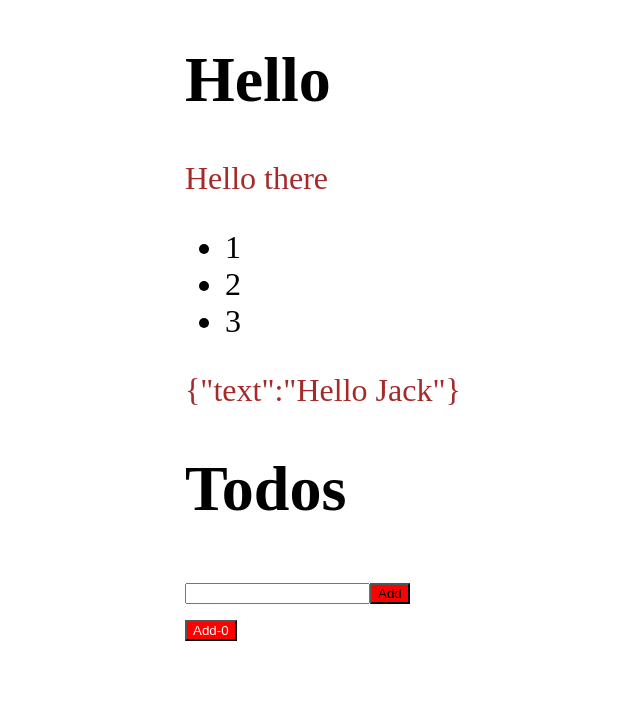
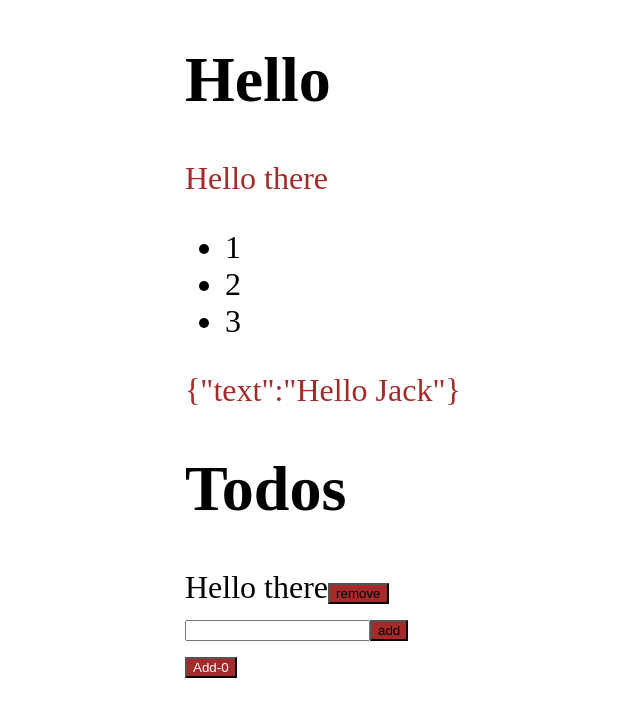
Before and after one commit to Vishal-Tx/typescript-practice, a React (Vite) app in the folder my-vue-app/: page / in a window 1280 px wide. Shown: the top 716 px of the page, without its empty margins (55-695 px from the left). Built offline with nearby package versions, Linux system fonts and the light colour scheme.

Commit message:
custom hook TS

```diff
--- a/my-vue-app/src/App.tsx
+++ b/my-vue-app/src/App.tsx
@@ -1,6 +1,8 @@
-import React, { Children, PropsWithChildren, useCallback, useEffect, useReducer, useRef, useState } from 'react'
+import React, { Children, PropsWithChildren, useCallback, useEffect, useRef, useState } from 'react'
 import "./App.css"
 import axios from 'axios'
+import Button from './components/Button'
+import { useTodos } from './useTodos'
 
 type heading={
   title:string
@@ -18,9 +20,9 @@ const Box:React.FC<PropsWithChildren>= ({children})=>{
   return <div style={{color:"brown"}}>{children}</div>
 }
 
-const Button:React.FC<React.DetailedHTMLProps<React.ButtonHTMLAttributes<HTMLButtonElement>, HTMLButtonElement>&{title?:string}>=({children,style, title, ...rest})=>(
-<button {...rest} style={{...style, backgroundColor:"red"}}>{title ?? children}</button>
-)
+// const Button:React.FC<React.DetailedHTMLProps<React.ButtonHTMLAttributes<HTMLButtonElement>, HTMLButtonElement>&{title?:string}>=({children,style, title, ...rest})=>(
+// <button {...rest} style={{...style, backgroundColor:"red"}}>{title ?? children}</button>
+// )
 
 const List:React.FC<{items:string[],onClick?:(item:string)=>void}>= ({items, onClick})=>(
   <ul>
@@ -41,12 +43,7 @@ interface Payload{
   text:string;
 }
 
-interface Todo{
-  id:number;
-  done:boolean;
-  text:string;
-}
-type ActionType = |{type:"ADD",text:string} | {type:"remove",id:number}
+
 
 
 
@@ -55,6 +52,8 @@ type ActionType = |{type:"ADD",text:string} | {type:"remove",id:number}
 
 
 const App = () => {
+
+  const {addTodo, removeTodo, todos} = useTodos([{id:0,text:"Hello there", done:false}])
   const [payload, setPayload] = useState<Payload | null>(null)
 
   useEffect(() => {
@@ -65,28 +64,18 @@ const App = () => {
     alert(item)
   },[])
 
-  const [todos, dispatch] = useReducer((state:Todo[],action:ActionType)=>{
-switch(action.type){
-  case "ADD": return[...state,{
-    id:state.length,
-    text:action.text,
-    done:false
-  }]
-  case "remove":return state.filter(({id})=>id!==action.id)
-  default: throw new Error("Invalid action type")
-}
-  },[])
+
 
 
   const newTodoRef = useRef<HTMLInputElement>(null);
 
   const onaddTodo = useCallback(()=>{
     if(newTodoRef.current){
-    dispatch({type:"ADD", text:newTodoRef.current.value})
+      addTodo(newTodoRef.current.value)
     newTodoRef.current.value = "";}
     else return
 
-  },[])
+  },[addTodo])
 
 
   const [value, setvalue] = useValue(0)
@@ -100,12 +89,12 @@ switch(action.type){
     {todos.map(todo=>(
       <div key = {todo.id}>
         {todo.text}
-        <Button onClick={()=>dispatch({type:"remove", id:todo.id})}>remove</Button>
+        <Button onClick={()=>removeTodo(todo.id)} title={"remove"}/>
       </div>
     ))}
     <div>
     <input  type="text" ref={newTodoRef}/>
-    <Button onClick={onaddTodo}>Add</Button>
+    <Button onClick={onaddTodo} title={"add"} />
     </div>
     <IncrementFunc value={value} setvalue={setvalue}/>
     </div>
--- /dev/null
+++ b/my-vue-app/src/components/Button.tsx
@@ -0,0 +1,9 @@
+import React from 'react'
+
+const Button:React.FC<React.DetailedHTMLProps<React.ButtonHTMLAttributes<HTMLButtonElement>, HTMLButtonElement>&{title?:string}> = ({children, title, style, ...rest}) => {
+  return (
+    <button {...rest} style={{...style, backgroundColor:"brown"}}>{title ?? children}</button>
+  )
+}
+
+export default Button
--- /dev/null
+++ b/my-vue-app/src/useTodos.tsx
@@ -0,0 +1,32 @@
+import { useCallback, useReducer } from "react"
+
+interface Todo{
+    id:number;
+    done:boolean;
+    text:string;
+  }
+  type ActionType = |{type:"ADD",text:string} | {type:"remove",id:number}
+
+export const useTodos=(initialTodos:Todo[]):{todos:Todo[],addTodo:(text:string)=>void, removeTodo:(id:number)=>void}=>{
+    const [todos, dispatch] = useReducer((state:Todo[],action:ActionType)=>{
+        switch(action.type){
+          case "ADD": return[...state,{
+            id:state.length,
+            text:action.text,
+            done:false
+          }]
+          case "remove":return state.filter(({id})=>id!==action.id)
+          default: throw new Error("Invalid action type")
+        }
+          },initialTodos)
+
+        const addTodo = useCallback((text:string)=>{
+            dispatch({type:"ADD", text})},[])
+
+        const removeTodo = useCallback((id:number)=>{
+                dispatch({type:"remove", id})},[])
+          return {todos,addTodo,removeTodo}
+
+
+
+    }
```
Also changed, not shown: my-vue-app/src/useTodo.tsx (added, +32 -0 lines).
